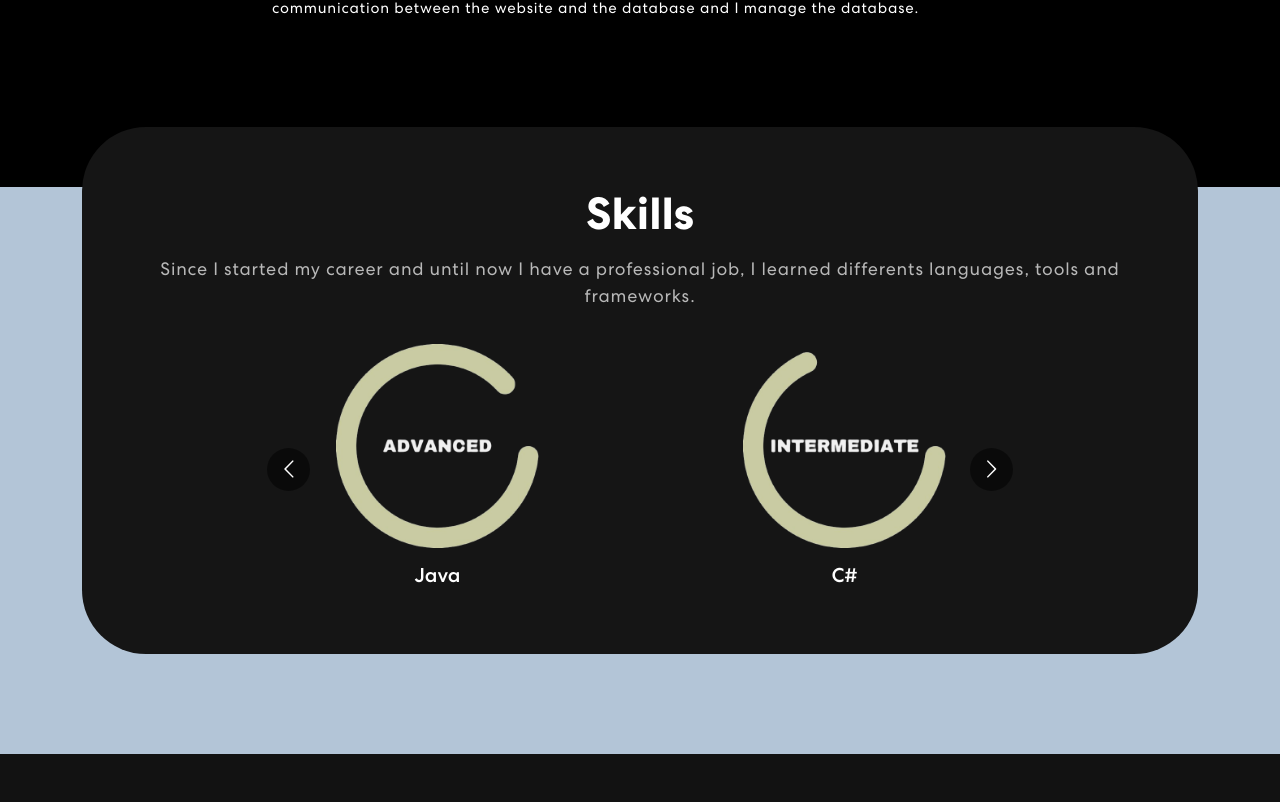
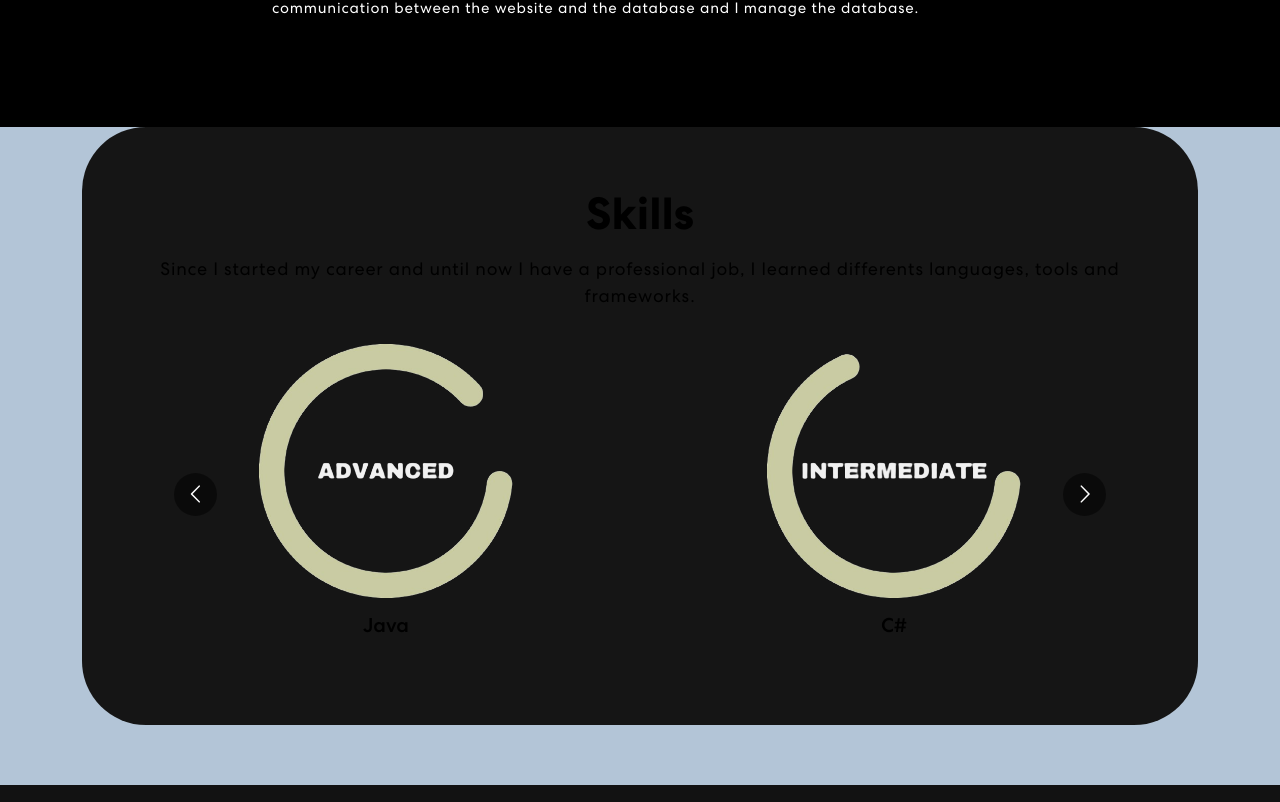
Before and after one commit to TJaimes/professional-portfolio, a React (Create React App) app: page / in a window 1280 px wide. Shown: the part 2876-3678 px from the top of the page. Built offline with nearby package versions, Linux system fonts and the light colour scheme.

Commit message:
Modificacion

```diff
--- a/src/App.css
+++ b/src/App.css
@@ -239,7 +239,10 @@ nav.navbar .navbar-nav a.nav-link.navbar-link.active {
 .skill {
   padding: 0 0 100px 0;
   position: relative;
-  background-color: #b3c5d7
+  background-color: #b3c5d7;
+  text-align: center;
+  padding: 60px 50px;
+  margin-top: -60px;
 }
 
 .skill-bx {
@@ -252,9 +255,10 @@ nav.navbar .navbar-nav a.nav-link.navbar-link.active {
 .skill h2 {
 	font-size: 45px;
 	font-weight: 700;
+  color: black;
 }
 .skill p {
-    color: #B8B8B8;
+    color: black;
     font-size: 18px;
     letter-spacing: 0.8px;
     line-height: 1.5em;
@@ -262,8 +266,9 @@ nav.navbar .navbar-nav a.nav-link.navbar-link.active {
 }
 
 .skill-slider {
-  width: 80%;
-  margin: 0 auto;
+  width: 100%;
+  margin: 20px auto;
+  color: black;
 }
 
 .skill-slider .item img {
@@ -277,6 +282,7 @@ nav.navbar .navbar-nav a.nav-link.navbar-link.active {
   position: relative;
   background-color: black;
 }
+
 .project h2 {
 	font-size: 45px;
 	font-weight: 700;
```
